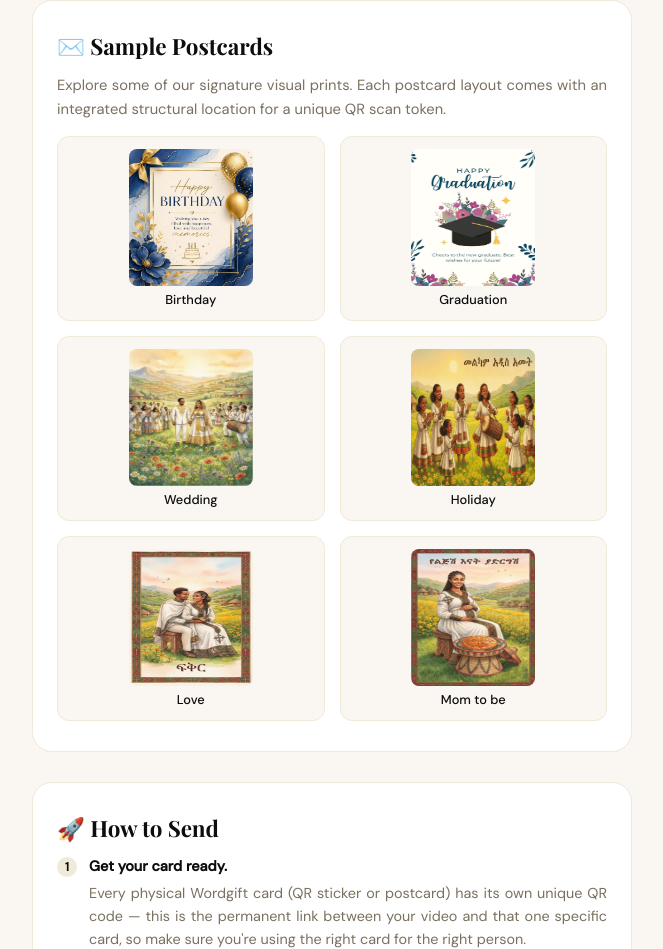
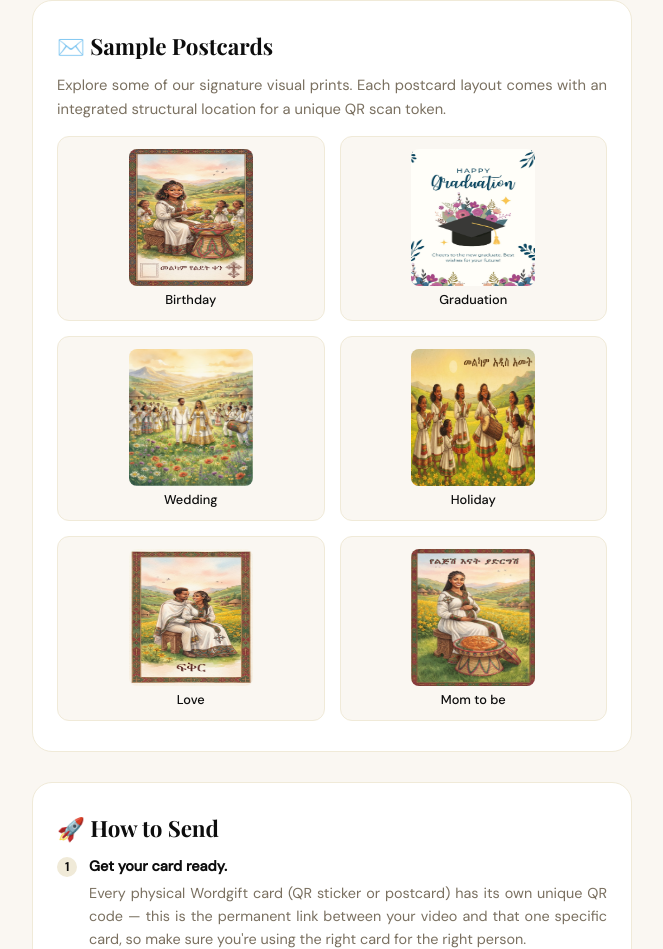
Before and after one commit to giftasvideo-bot/videogift, a website: page index.html in a window 1280 px wide. Shown: the part 887-1836 px from the top of the page, without its empty margins (308-971 px from the left). Drawn offline with nearby package versions, Linux system fonts and the light colour scheme; a web font is replaced by a local one.

Commit message:
Add files via upload

```diff
--- a/index.html
+++ b/index.html
@@ -198,7 +198,7 @@
 
       <div class="postcard-grid">
         <div class="postcard-item">
-          <img src="birthday.jpg" width="124" height="137" onclick="openLightbox(['birthday-back.png','wedding inside.png'],'Birthday')">
+          <img src="kid girl birthday.jpg" width="124" height="137" onclick="openLightbox(['kid girl birthday.jpg','wedding inside.png'],'Birthday')">
           <div class="postcard-title" data-i18n="postcard_birthday">Birthday</div>
         </div>
         <div class="postcard-item">
```
Also changed, not shown: kid girl birthday.jpg (added).
